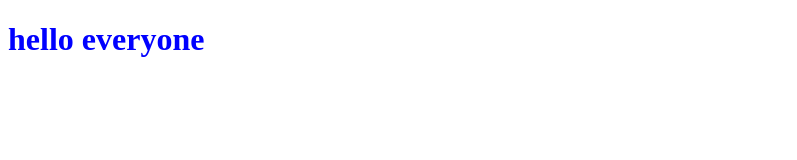
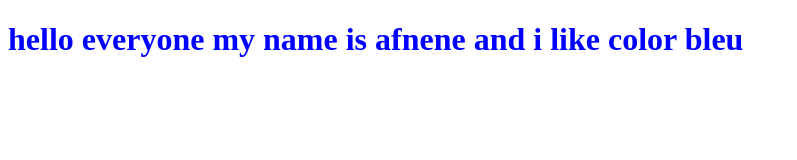
Before and after one commit to daoudabdelmadjid29/afnene, a plain HTML site: page index.html in a window 1280 px wide. Shown: the whole page, without its empty margins (0-797 px from the left). Drawn offline with Linux system fonts and the light colour scheme.

Commit message:
Update greeting message in index.html

```diff
--- a/index.html
+++ b/index.html
@@ -8,6 +8,6 @@
 </head>
 <body>
 <h1>
-    hello everyone
+    hello everyone my name is afnene and i like color bleu
 </h1></body>
 </html>
```
